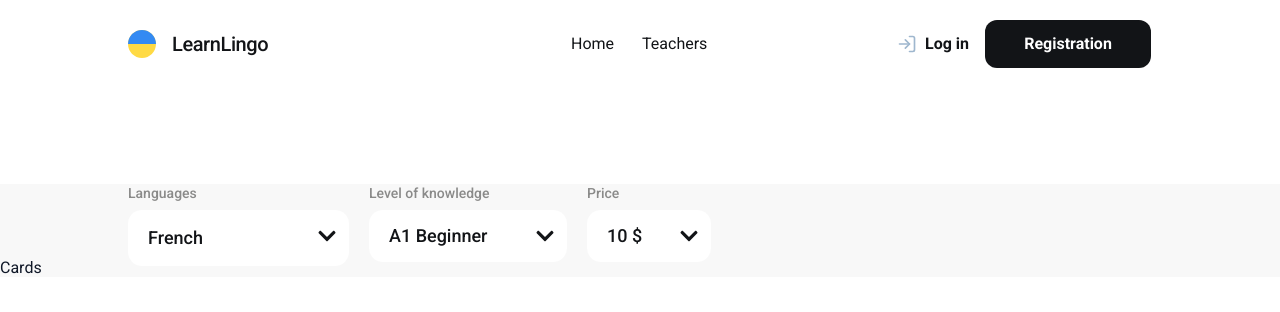
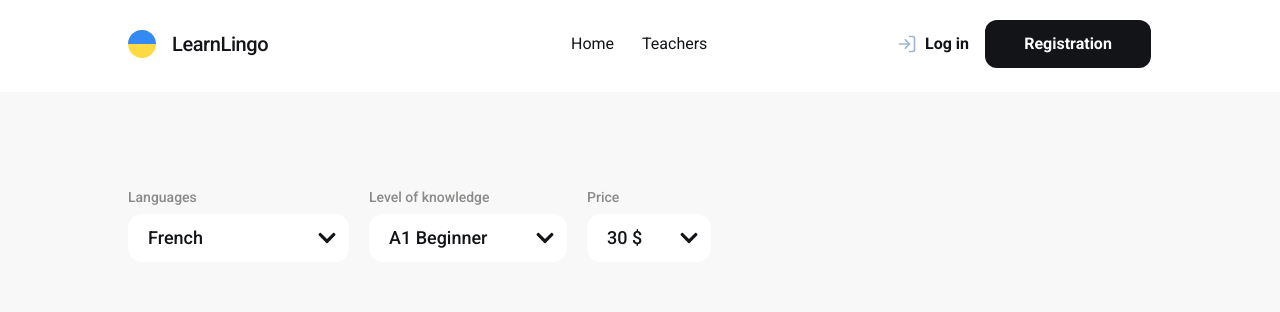
Before and after one commit to tanya-vasylovych/learn-lingo, a Next.js app: page /filter in a window 1280 px wide. Shown: the top 312 px of the page. Built offline with nearby package versions, Linux system fonts and the light colour scheme.

Commit message:
dropdown

```diff
--- a/app/filter/TeachersLict.module.css
+++ b/app/filter/TeachersList.module.css
@@ -1,6 +1,7 @@
 .container {
   width: 100%;
-  height: 100%;
+  min-height: 100vh;
   background-color: #f8f8f8;
-  margin: 0 auto;
+  margin: 0;
+  padding: 0;
 }
--- a/app/filter/page.tsx
+++ b/app/filter/page.tsx
@@ -1,12 +1,10 @@
 import TeachersList from "./TeachersList";
-import css from "./TeachersLict.module.css";
-import Cards from "@/components/Cards/Cards";
+import css from "./TeachersList.module.css";
 
 const page = () => {
   return (
     <div className={css.container}>
       <TeachersList />
-      <Cards />
     </div>
   );
 };
--- a/components/Filter/Filter.module.css
+++ b/components/Filter/Filter.module.css
@@ -1,15 +1,17 @@
 .container {
   width: 583px;
-  height: 74px;
-  margin-top: 96px;
+  min-height: 100vh;
   margin-left: 128px;
   margin-right: auto;
   display: flex;
   flex-direction: row;
   gap: 20px;
+  position: relative;
 }
+
 .selectWrapper {
   position: relative;
+  margin-top: 96px;
 }
 .label {
   font-family: var(--font-family);
@@ -26,7 +28,7 @@
   height: 20px;
   position: absolute;
   right: 12px;
-  top: 70%;
+  top: 50%;
   transform: translateY(-50%);
   pointer-events: none;
   color: #121417;
@@ -41,7 +43,7 @@
   font-family: var(--font-family);
   font-weight: 500;
   font-size: 18px;
-  line-height: 111%;
+
   color: #121417;
   cursor: pointer;
   -webkit-appearance: none;
@@ -49,19 +51,68 @@
   appearance: none;
   transition: all 0.2s ease;
   box-sizing: border-box;
+
+  height: 48px;
+  padding: 14px 48px 14px 18px;
+  line-height: 20px;
+  display: flex;
+  align-items: center;
 }
 
 .select {
-  padding: 16px 48px 16px 18px;
   width: 221px;
 }
 
 .level {
-  padding: 14px 48px 14px 18px;
   width: 198px;
 }
 
 .price {
-  padding: 14px 48px 14px 18px;
   width: 124px;
 }
+
+.customSelectWrapper {
+  position: relative;
+}
+
+.active {
+  border-color: #9fb7ce;
+  background-color: #fff;
+}
+
+.dropdown {
+  position: absolute;
+  top: 100%;
+  left: 0;
+  right: 0;
+  background: #fff;
+  border: 2px solid #9fb7ce;
+  border-top: none;
+  border-radius: 0 0 14px 14px;
+  box-shadow: 0 4px 12px rgba(0, 0, 0, 0.1);
+  max-height: 200px;
+  overflow-y: auto;
+  z-index: 1000;
+}
+
+.dropdownItem {
+  padding: 14px 18px;
+  font-family: var(--font-family);
+  font-weight: 500;
+  font-size: 18px;
+  line-height: 111%;
+  color: #121417;
+  cursor: pointer;
+  transition: background 0.2s ease;
+}
+
+.dropdownItem:hover {
+  background: rgba(159, 183, 206, 0.1);
+}
+
+.select:focus,
+.level:focus,
+.price:focus {
+  border-color: #9fb7ce;
+  outline: none;
+}
--- a/components/Filter/Filter.tsx
+++ b/components/Filter/Filter.tsx
@@ -1,49 +1,79 @@
+"use client";
+import { useState } from "react";
 import css from "./Filter.module.css";
 import { FaChevronDown } from "react-icons/fa";
 
 const Filter = () => {
+  const [openSelect, setOpenSelect] = useState<string | null>(null);
+  const [selectedValues, setSelectedValues] = useState({
+    languages: "French",
+    level: "A1 Beginner",
+    price: "30 $",
+  });
+
+  const data = {
+    languages: ["French", "English", "German", "Ukrainian", "Polish"],
+    level: [
+      "A1 Beginner",
+      "A2 Elementary",
+      "B1 Intermediate",
+      "B2 Upper-Intermediate",
+    ],
+    price: ["10 $", "20 $", "30 $", "40 $"],
+  };
+
+  const selects = [
+    { className: "select", label: "Languages", key: "languages" },
+    { className: "level", label: "Level of knowledge", key: "level" },
+    { className: "price", label: "Price", key: "price" },
+  ];
+
+  const toggleSelect = (selectKey: string) => {
+    setOpenSelect(openSelect === selectKey ? null : selectKey);
+  };
+
+  const selectOption = (selectKey: string, value: string) => {
+    setSelectedValues((prev) => ({ ...prev, [selectKey]: value }));
+    setOpenSelect(null);
+  };
+
   return (
+    <>
       <div className={css.container}>
-      <div className={css.selectWrapper}>
-        <label className={css.label}>Languages</label>
-        <div className={css.customSelect}>
-          <select className={css.select}>
-            <option value="">French</option>
-            <option value="">English</option>
-            <option value="">German</option>
-            <option value="">Ukrainian</option>
-            <option value="">Polish</option>
-          </select>
+        {selects.map(({ className, label, key }) => (
+          <div key={key} className={css.selectWrapper}>
+            <label className={css.label}>{label}</label>
+            <div className={css.customSelectWrapper}>
+              <div
+                className={`${css[className as keyof typeof css]} ${
+                  openSelect === key ? css.active : ""
+                }`}
+                onClick={() => toggleSelect(key)}
+              >
+                <span>
+                  {selectedValues[key as keyof typeof selectedValues]}
+                </span>
                 <FaChevronDown className={css.selectIcon} />
               </div>
+
+              {openSelect === key && (
+                <div className={css.dropdown}>
+                  {data[key as keyof typeof data]?.map((option, idx) => (
+                    <div
+                      key={idx}
+                      className={css.dropdownItem}
+                      onClick={() => selectOption(key, option)}
+                    >
+                      {option}
                     </div>
-
-      <div className={css.selectWrapper}>
-        <label className={css.label}>Level of knowledge</label>
-        <div className={css.customSelect}>
-          <select className={css.level}>
-            <option value="">A1 Beginner</option>
-            <option value="">A2 Elementary</option>
-            <option value="">B1 Intermediate</option>
-            <option value="">B2 Upper-Intermediate</option>
-          </select>
-          <FaChevronDown className={css.selectIcon} />
+                  ))}
+                </div>
+              )}
             </div>
           </div>
-
-      <div className={css.selectWrapper}>
-        <label className={css.label}>Price</label>
-        <div className={css.customSelect}>
-          <select className={css.price}>
-            <option value="">10 $</option>
-            <option value="">20 $</option>
-            <option value="">30 $</option>
-            <option value="">40 $</option>
-          </select>
-          <FaChevronDown className={css.selectIcon} />
+        ))}
       </div>
-      </div>
-    </div>
+    </>
   );
 };
 
```
Lines whose indentation alone changed are shown as unchanged.
